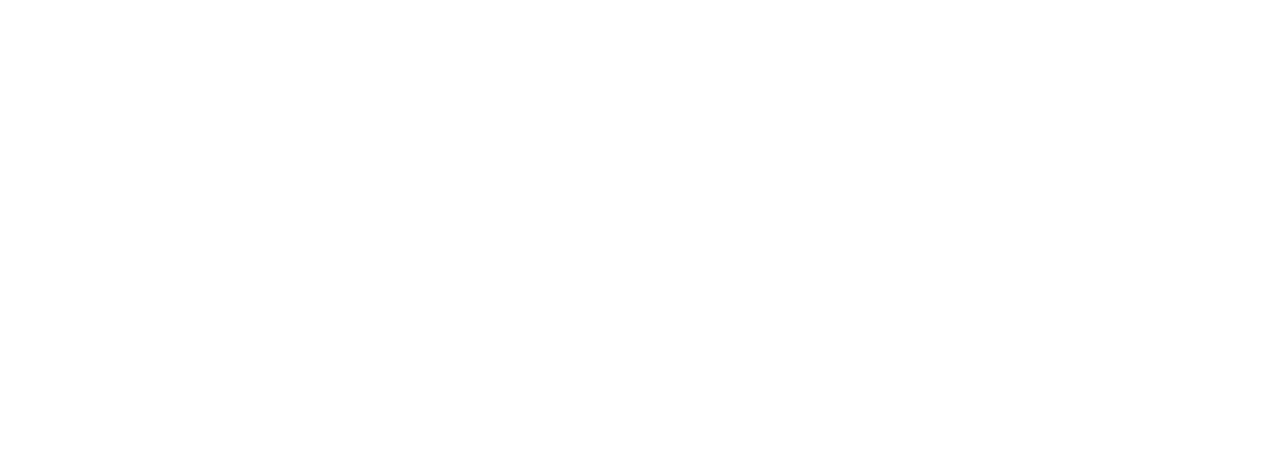
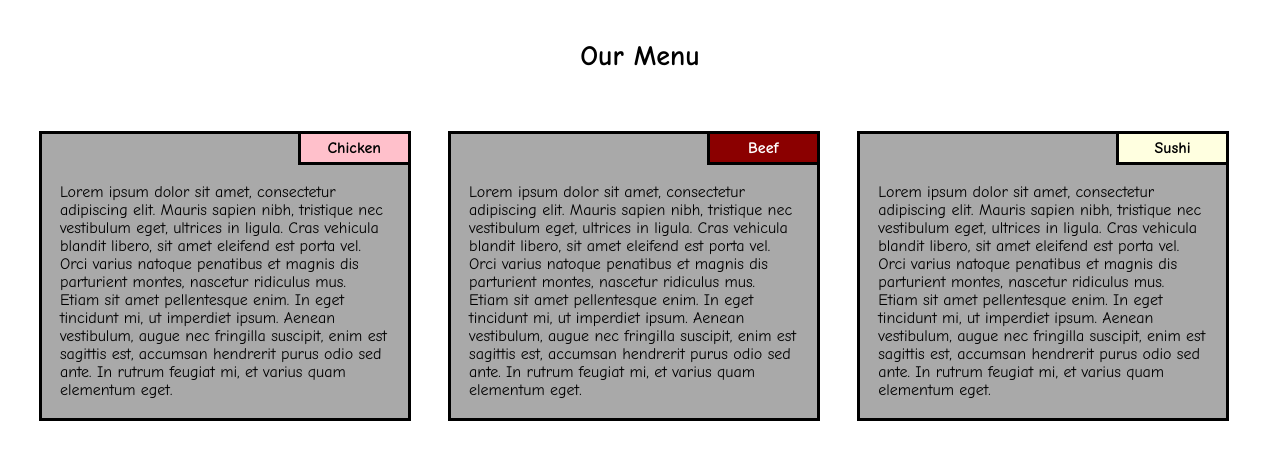
Before and after one commit to baasky/PracticeCode, a plain HTML site: page mod2_solution/index.html in a window 1280 px wide. Drawn offline with Linux system fonts and the light colour scheme.

Commit message:
code changes

```diff
--- /dev/null
+++ b/mod2_solution/css/mystyle.css
@@ -0,0 +1,100 @@
+*{
+	box-sizing: border-box;
+	padding: 5px;
+	margin: 0;
+	font-family: "Comic Sans MS","Times New Roman", Times, serif;
+}
+h1{
+	text-align: center;
+	font-size: 1.75em;
+	margin: 2%;
+}
+@media  (min-width: 992px ) {
+	.sec {
+	width: 30%;
+	float: left;
+	margin: 1.5%;
+	}
+	.cont{
+		padding: 5%;
+	}
+}
+@media (min-width: 768px) and (max-width: 991px){
+	.sec {
+		width: 45%;
+		float: left;
+		margin: 2.5%;
+	}
+
+	.tbox {
+		width: 95%;
+		margin: 2.5%;
+		float: left;
+	}
+	.pdiv{
+		padding: 5px 0px 0px 0px;
+
+	}
+	.cont{
+		padding: 2%;
+	}
+}
+@media screen and (max-width: 767px) {
+  .sec {
+  	width: 90%;
+  	margin: 5% auto;
+  }
+  .cont {
+  	padding: 3%;
+  }
+}
+
+.sec {
+	overflow: auto;
+	border-color: black;
+	border: solid;
+	background-color:rgb(169, 169, 169);
+	position: relative;
+	padding: 0;
+}
+
+.cont {
+	clear: both;
+	background-color:rgb(169, 169, 169);
+	height: 90%;
+}
+
+
+.title{
+	position: relative;
+	width: 30%;
+	float: right;
+	right: 0;
+	text-transform: capitalize;
+	background-color: pink;
+	padding: 5px;
+	border: solid;
+	border-color: black;
+	border-top: 0px;
+	border-right: 0px;
+	text-align: center;
+	font-weight: bold;
+	margin: 0;
+}
+
+.t1{
+	background-color: pink;
+}
+
+.t2{
+	background-color: darkred;
+	color: white;
+}
+.t3{
+	background-color: lightyellow;
+}
+.pdiv{
+	width: 100%;
+	justify-content: center;
+	padding: 10px;
+	}
--- a/mod2_solution/index.html
+++ b/mod2_solution/index.html
@@ -1,3 +1,17 @@
-<!doctype html>
+<!DOCTYPE html>
 <html>
+	<head>
+		<meta charset="utf-8">
+		<meta name="viewport" content="width=device-width, initial-scale=1">
+		<link rel="stylesheet" href="css/mystyle.css">
+
+	</head>
+	<body>
+		<h1>Our Menu</h1>
+		<div class="pdiv">
+			<div class="sec"><div class="title t1">Chicken</div><div class="cont">Lorem ipsum dolor sit amet, consectetur adipiscing elit. Mauris sapien nibh, tristique nec vestibulum eget, ultrices in ligula. Cras vehicula blandit libero, sit amet eleifend est porta vel. Orci varius natoque penatibus et magnis dis parturient montes, nascetur ridiculus mus. Etiam sit amet pellentesque enim. In eget tincidunt mi, ut imperdiet ipsum. Aenean vestibulum, augue nec fringilla suscipit, enim est sagittis est, accumsan hendrerit purus odio sed ante. In rutrum feugiat mi, et varius quam elementum eget.</div></div>
+			<div  class="sec"><div class="title t2">Beef</div><div class="cont">Lorem ipsum dolor sit amet, consectetur adipiscing elit. Mauris sapien nibh, tristique nec vestibulum eget, ultrices in ligula. Cras vehicula blandit libero, sit amet eleifend est porta vel. Orci varius natoque penatibus et magnis dis parturient montes, nascetur ridiculus mus. Etiam sit amet pellentesque enim. In eget tincidunt mi, ut imperdiet ipsum. Aenean vestibulum, augue nec fringilla suscipit, enim est sagittis est, accumsan hendrerit purus odio sed ante. In rutrum feugiat mi, et varius quam elementum eget.</div></div>
+			<div  class="sec tbox"><div class="title t3">sushi</div><div class="cont ">Lorem ipsum dolor sit amet, consectetur adipiscing elit. Mauris sapien nibh, tristique nec vestibulum eget, ultrices in ligula. Cras vehicula blandit libero, sit amet eleifend est porta vel. Orci varius natoque penatibus et magnis dis parturient montes, nascetur ridiculus mus. Etiam sit amet pellentesque enim. In eget tincidunt mi, ut imperdiet ipsum. Aenean vestibulum, augue nec fringilla suscipit, enim est sagittis est, accumsan hendrerit purus odio sed ante. In rutrum feugiat mi, et varius quam elementum eget.</div></div>
+		</div>
+	</body>
 </html>
```
Also changed, not shown: site/index.html (+1 -1 lines), 1 other file.
